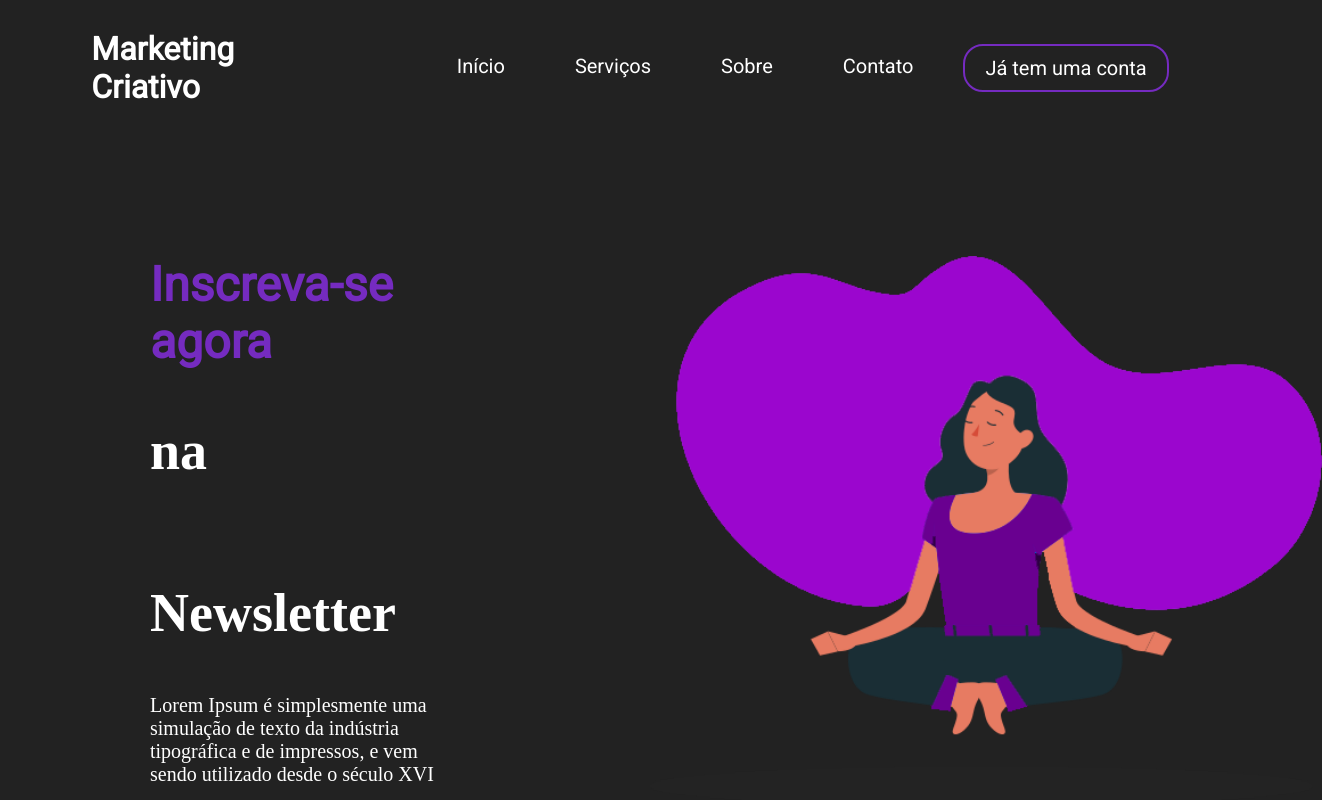
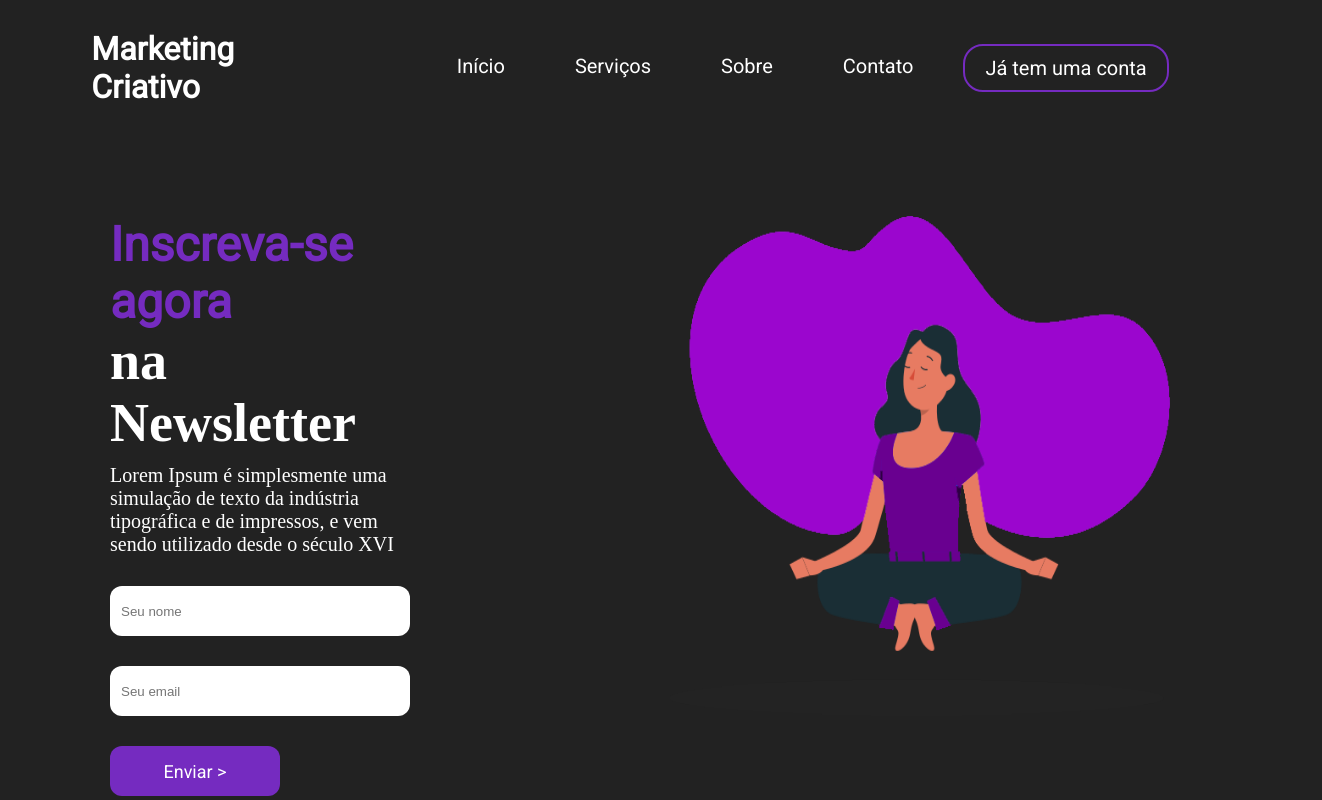
Before and after one commit to AleCamargo77/Saints_Landing_Page, a plain HTML site: page index.html in a window 1280 px wide. Shown: the top 800 px of the page, 1322 px wide, since content can reach past the window. Drawn offline with Linux system fonts and the light colour scheme.

Commit message:
Correção alinhamento e margem

```diff
--- a/style.css
+++ b/style.css
@@ -59,8 +59,8 @@
 .main-container {
     display: flex;
     flex-direction: row;
-    margin: 150px;
-    /* margin-left: 150px; */
+    margin: 100px;
+    padding: 10px;
 }
 
 .main-content span {
@@ -75,13 +75,13 @@
     font-size: var(--Roboto);
     font-size: 54px;
     font-weight: bold;
-    line-height: 3em;
 }
 
 .main-content p {
     max-width: 400px;
     color: white;
     font-size: 20px;
+    margin-top: 10px;
 }
 
 .main-input input {
@@ -109,6 +109,7 @@
 }
 
 .main-image img{
-    height: 550px;
-    margin-left: 200px;
+    height: 500px;
+    width: 500px;
+    margin-left: 250px;
 }
```
